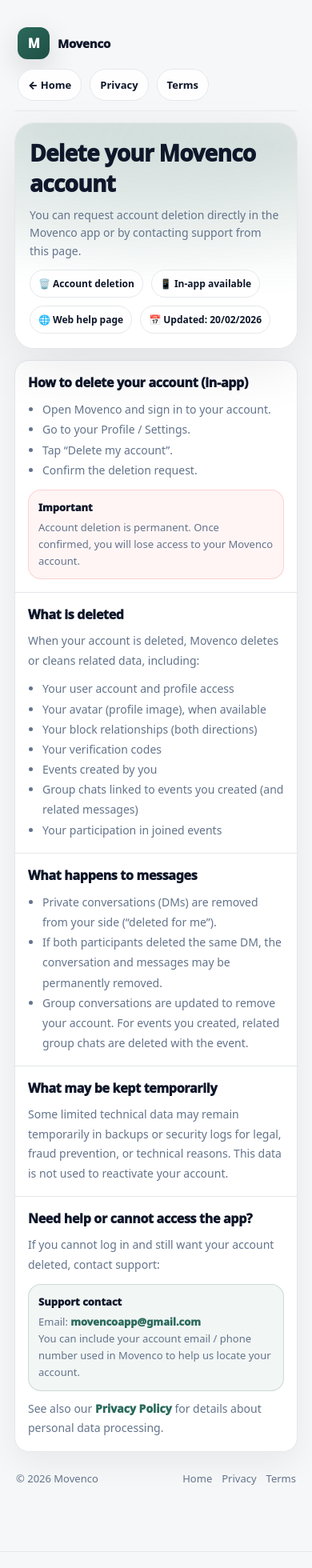
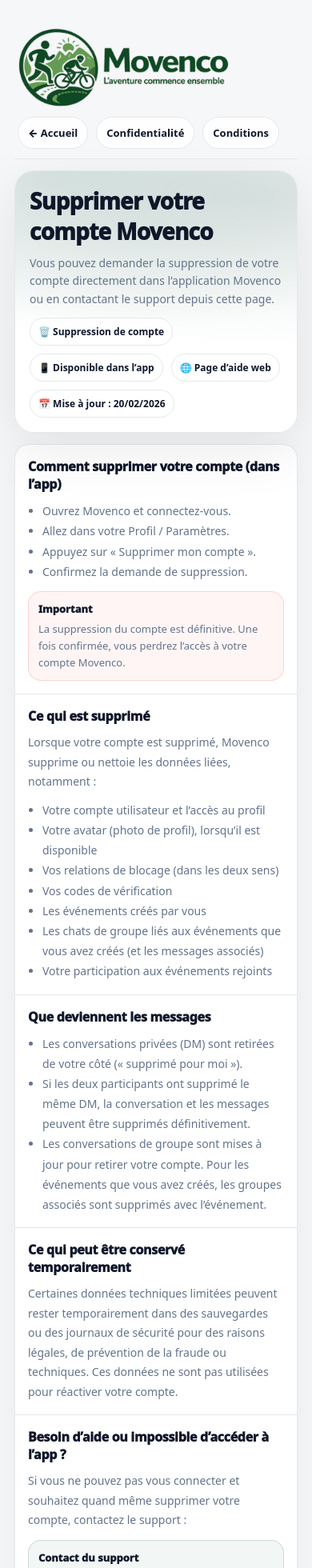
Before and after one commit to MaxenceDerepas/Movenco-site, a Next.js app: page /delete-account in a window 390 px wide. Shown: the top 1960 px of the page at 80% size. Built offline with nearby package versions, Linux system fonts and the light colour scheme.

Commit message:
MAJ mobile-friendly

```diff
--- a/app/delete-account/page.tsx
+++ b/app/delete-account/page.tsx
@@ -1,11 +1,12 @@
 import Link from "next/link";
 import type { Metadata } from "next";
 import type { CSSProperties } from "react";
+import Image from "next/image";
 
 export const metadata: Metadata = {
-    title: "Delete Account — Movenco",
+    title: "Suppression de compte — Movenco",
     description:
-        "How to delete your Movenco account and what happens to your data.",
+        "Comment supprimer votre compte Movenco et ce qu’il advient de vos données.",
 };
 
 const palette = {
@@ -36,18 +37,7 @@
         borderBottom: "1px solid rgba(229,231,235,0.9)",
     },
     brand: { display: "flex", alignItems: "center", gap: 10 },
-    logo: {
-        width: 40,
-        height: 40,
-        borderRadius: 12,
-        background: `linear-gradient(135deg, ${palette.primary}, ${palette.primary2})`,
-        boxShadow: "0 12px 35px rgba(0,0,0,0.14)",
-        display: "grid",
-        placeItems: "center",
-        color: "white",
-        fontWeight: 950,
-        letterSpacing: -0.5,
-    },
+
     brandName: { fontSize: 15, fontWeight: 950, letterSpacing: -0.2 },
 
     navLinks: {
@@ -185,26 +175,37 @@
             <div style={styles.container}>
                 <header style={styles.nav}>
                     <div style={styles.brand}>
-                        <div style={styles.logo}>M</div>
-                        <div style={styles.brandName}>Movenco</div>
+                        <Image
+                            src="/logo-movenco.png" // ou /logo-movenco.png
+                            alt="Movenco"
+                            width={140}
+                            height={40}
+                            priority
+                            style={{
+                                height: "100px", // ou 56px si tu veux encore plus visible
+                                width: "auto",
+                                display: "block",
+                                objectFit: "contain",
+                            }}
+                        />
                     </div>
                     <div style={styles.navLinks}>
                         <Link href="/" style={styles.btn} className="btnHover">
-                            ← Home
+                            ← Accueil
                         </Link>
                         <Link
                             href="/privacy"
                             style={styles.btn}
                             className="btnHover"
                         >
-                            Privacy
+                            Confidentialité
                         </Link>
                         <Link
                             href="/terms"
                             style={styles.btn}
                             className="btnHover"
                         >
-                            Terms
+                            Conditions
                         </Link>
                     </div>
                 </header>
@@ -213,18 +214,23 @@
                     <div style={styles.heroBg} />
                     <div style={styles.heroInner}>
                         <h1 style={styles.title}>
-                            Delete your Movenco account
+                            Supprimer votre compte Movenco
                         </h1>
                         <p style={styles.subtitle}>
-                            You can request account deletion directly in the
-                            Movenco app or by contacting support from this page.
+                            Vous pouvez demander la suppression de votre compte
+                            directement dans l’application Movenco ou en
+                            contactant le support depuis cette page.
                         </p>
                         <div style={styles.pillRow}>
-                            <span style={styles.pill}>🗑️ Account deletion</span>
-                            <span style={styles.pill}>📱 In-app available</span>
-                            <span style={styles.pill}>🌐 Web help page</span>
                             <span style={styles.pill}>
-                                📅 Updated: {updatedAt}
+                                🗑️ Suppression de compte
+                            </span>
+                            <span style={styles.pill}>
+                                📱 Disponible dans l’app
+                            </span>
+                            <span style={styles.pill}>🌐 Page d’aide web</span>
+                            <span style={styles.pill}>
+                                📅 Mise à jour : {updatedAt}
                             </span>
                         </div>
                     </div>
@@ -233,71 +239,83 @@
                 <article style={styles.content}>
                     <section style={styles.section}>
                         <h2 style={styles.h2}>
-                            How to delete your account (in-app)
+                            Comment supprimer votre compte (dans l’app)
                         </h2>
                         <ul style={styles.ul}>
-                            <li>Open Movenco and sign in to your account.</li>
-                            <li>Go to your Profile / Settings.</li>
-                            <li>Tap “Delete my account”.</li>
-                            <li>Confirm the deletion request.</li>
+                            <li>Ouvrez Movenco et connectez-vous.</li>
+                            <li>Allez dans votre Profil / Paramètres.</li>
+                            <li>Appuyez sur « Supprimer mon compte ».</li>
+                            <li>Confirmez la demande de suppression.</li>
                         </ul>
 
                         <div style={styles.calloutWarn}>
                             <p style={styles.calloutTitle}>Important</p>
                             <p style={styles.calloutText}>
-                                Account deletion is permanent. Once confirmed,
-                                you will lose access to your Movenco account.
+                                La suppression du compte est définitive. Une
+                                fois confirmée, vous perdrez l’accès à votre
+                                compte Movenco.
                             </p>
                         </div>
                     </section>
 
                     <section style={styles.section}>
-                        <h2 style={styles.h2}>What is deleted</h2>
+                        <h2 style={styles.h2}>Ce qui est supprimé</h2>
                         <p style={styles.p}>
-                            When your account is deleted, Movenco deletes or
-                            cleans related data, including:
+                            Lorsque votre compte est supprimé, Movenco supprime
+                            ou nettoie les données liées, notamment :
                         </p>
                         <ul style={styles.ul}>
-                            <li>Your user account and profile access</li>
-                            <li>Your avatar (profile image), when available</li>
-                            <li>Your block relationships (both directions)</li>
-                            <li>Your verification codes</li>
-                            <li>Events created by you</li>
                             <li>
-                                Group chats linked to events you created (and
-                                related messages)
+                                Votre compte utilisateur et l’accès au profil
                             </li>
-                            <li>Your participation in joined events</li>
+                            <li>
+                                Votre avatar (photo de profil), lorsqu’il est
+                                disponible
+                            </li>
+                            <li>
+                                Vos relations de blocage (dans les deux sens)
+                            </li>
+                            <li>Vos codes de vérification</li>
+                            <li>Les événements créés par vous</li>
+                            <li>
+                                Les chats de groupe liés aux événements que vous
+                                avez créés (et les messages associés)
+                            </li>
+                            <li>Votre participation aux événements rejoints</li>
                         </ul>
                     </section>
 
                     <section style={styles.section}>
-                        <h2 style={styles.h2}>What happens to messages</h2>
+                        <h2 style={styles.h2}>Que deviennent les messages</h2>
                         <ul style={styles.ul}>
                             <li>
-                                Private conversations (DMs) are removed from
-                                your side (“deleted for me”).
+                                Les conversations privées (DM) sont retirées de
+                                votre côté (« supprimé pour moi »).
                             </li>
                             <li>
-                                If both participants deleted the same DM, the
-                                conversation and messages may be permanently
-                                removed.
+                                Si les deux participants ont supprimé le même
+                                DM, la conversation et les messages peuvent être
+                                supprimés définitivement.
                             </li>
                             <li>
-                                Group conversations are updated to remove your
-                                account. For events you created, related group
-                                chats are deleted with the event.
+                                Les conversations de groupe sont mises à jour
+                                pour retirer votre compte. Pour les événements
+                                que vous avez créés, les groupes associés sont
+                                supprimés avec l’événement.
                             </li>
                         </ul>
                     </section>
 
                     <section style={styles.section}>
-                        <h2 style={styles.h2}>What may be kept temporarily</h2>
+                        <h2 style={styles.h2}>
+                            Ce qui peut être conservé temporairement
+                        </h2>
                         <p style={styles.p}>
-                            Some limited technical data may remain temporarily
-                            in backups or security logs for legal, fraud
-                            prevention, or technical reasons. This data is not
-                            used to reactivate your account.
+                            Certaines données techniques limitées peuvent rester
+                            temporairement dans des sauvegardes ou des journaux
+                            de sécurité pour des raisons légales, de prévention
+                            de la fraude ou techniques. Ces données ne sont pas
+                            utilisées pour réactiver votre compte.
                         </p>
                     </section>
 
@@ -305,16 +323,19 @@
                         style={{ ...styles.section, borderBottom: "none" }}
                     >
                         <h2 style={styles.h2}>
-                            Need help or cannot access the app?
+                            Besoin d’aide ou impossible d’accéder à l’app ?
                         </h2>
                         <p style={styles.p}>
-                            If you cannot log in and still want your account
-                            deleted, contact support:
+                            Si vous ne pouvez pas vous connecter et souhaitez
+                            quand même supprimer votre compte, contactez le
+                            support :
                         </p>
                         <div style={styles.callout}>
-                            <p style={styles.calloutTitle}>Support contact</p>
+                            <p style={styles.calloutTitle}>
+                                Contact du support
+                            </p>
                             <p style={styles.calloutText}>
-                                Email:{" "}
+                                Email :{" "}
                                 <a
                                     href={`mailto:${contactEmail}`}
                                     style={{
@@ -326,14 +347,14 @@
                                     {contactEmail}
                                 </a>
                                 <br />
-                                You can include your account email / phone
-                                number used in Movenco to help us locate your
-                                account.
+                                Vous pouvez indiquer l’email du compte / le
+                                numéro de téléphone utilisé dans Movenco pour
+                                nous aider à retrouver votre compte.
                             </p>
                         </div>
 
                         <p style={styles.p}>
-                            See also our{" "}
+                            Consultez aussi notre{" "}
                             <Link
                                 href="/privacy"
                                 style={{
@@ -342,9 +363,10 @@
                                     textDecoration: "none",
                                 }}
                             >
-                                Privacy Policy
+                                Politique de confidentialité
                             </Link>{" "}
-                            for details about personal data processing.
+                            pour les détails sur le traitement des données
+                            personnelles.
                         </p>
                     </section>
                 </article>
@@ -353,13 +375,13 @@
                     <div>© {year} Movenco</div>
                     <div style={{ display: "flex", gap: 12, flexWrap: "wrap" }}>
                         <Link href="/" style={styles.link}>
-                            Home
+                            Accueil
                         </Link>
                         <Link href="/privacy" style={styles.link}>
-                            Privacy
+                            Confidentialité
                         </Link>
                         <Link href="/terms" style={styles.link}>
-                            Terms
+                            Conditions
                         </Link>
                     </div>
                 </footer>
```
Also changed, not shown: app/privacy/page.tsx (+54 -15 lines), app/terms/page.tsx (+49 -15 lines).
